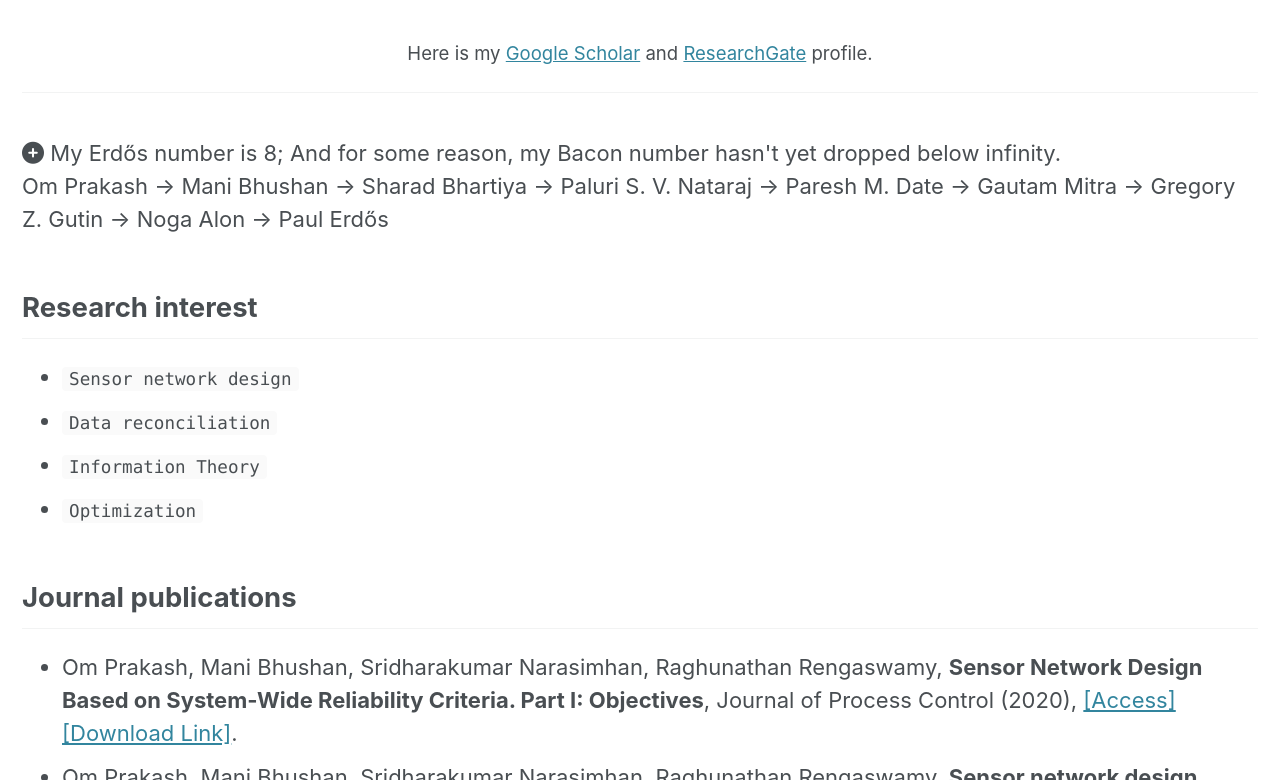
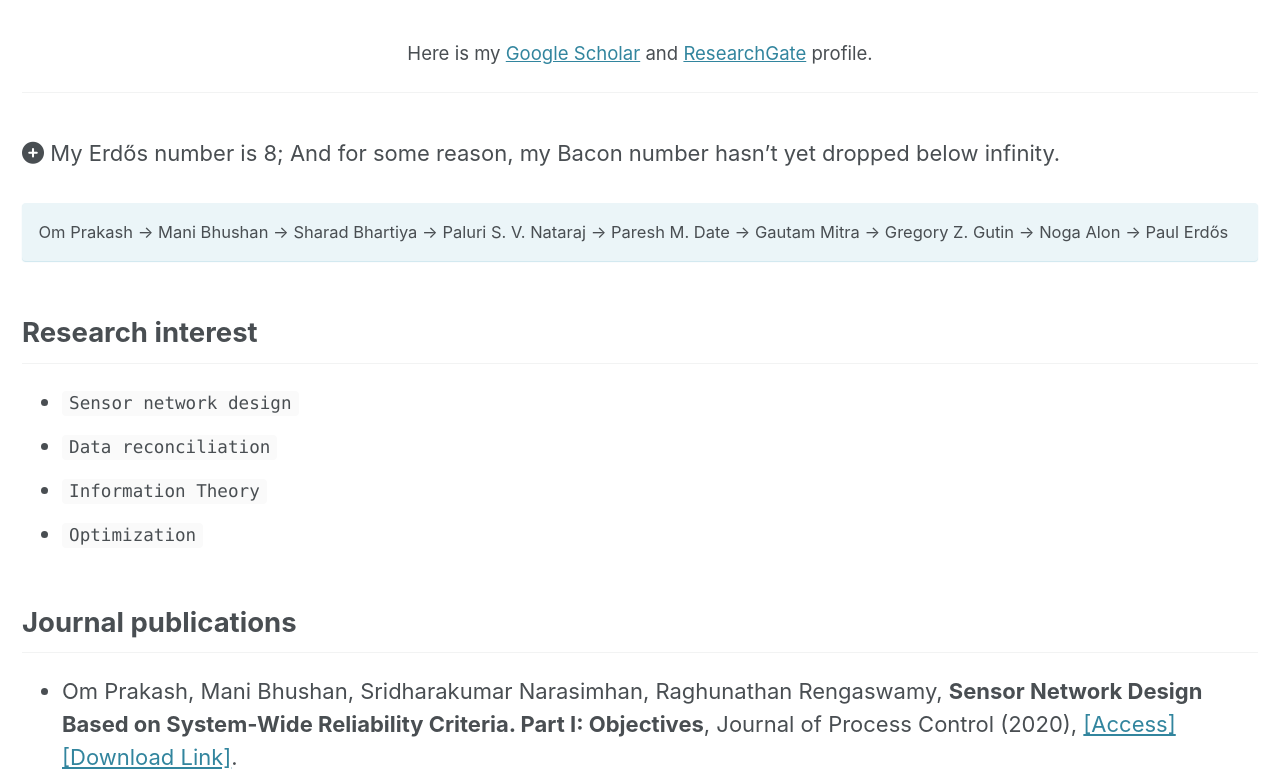
Before and after one commit to prakashoms/prakashoms.github.io, a Jekyll site: the page built from _pages/research.md, in a window 1280 px wide and 900 px high, scrolled down 314 px, cut to the strip 120-900 px from the top of the window. Built offline with Jekyll 4.4.1, drawn with Linux system fonts in a browser that asks for light colours; cached includes are drawn as plain includes; nearby versions of some CDN libraries.

Commit message:
Update research.md

```diff
--- a/_pages/research.md
+++ b/_pages/research.md
@@ -16,11 +16,17 @@ intro:
 ---
 {% include feature_row id="intro" type="center" %}
 
-<!--- <details> --><summary> <i class="fas fa-plus-circle"></i> My Erdős number is 8; And for some reason, my Bacon number hasn't yet dropped below infinity.</summary>
+<!--- <summary> <i class="fas fa-plus-circle"></i> My Erdős number is 8; And for some reason, my Bacon number hasn't yet dropped below infinity.</summary>
 <p>
 Om Prakash -> Mani Bhushan -> Sharad Bhartiya -> Paluri S. V. Nataraj -> Paresh M. Date -> Gautam Mitra -> Gregory Z. Gutin -> Noga Alon -> Paul Erdős
 </p>
-<!--- </details> -->
+</details>
+{: .notice--info} -->
+
+<i class="fas fa-plus-circle"></i> My Erdős number is 8; And for some reason, my Bacon number hasn't yet dropped below infinity.
+<p>
+Om Prakash -> Mani Bhushan -> Sharad Bhartiya -> Paluri S. V. Nataraj -> Paresh M. Date -> Gautam Mitra -> Gregory Z. Gutin -> Noga Alon -> Paul Erdős
+</p>
 {: .notice--info}
 
 ## Research interest
```
